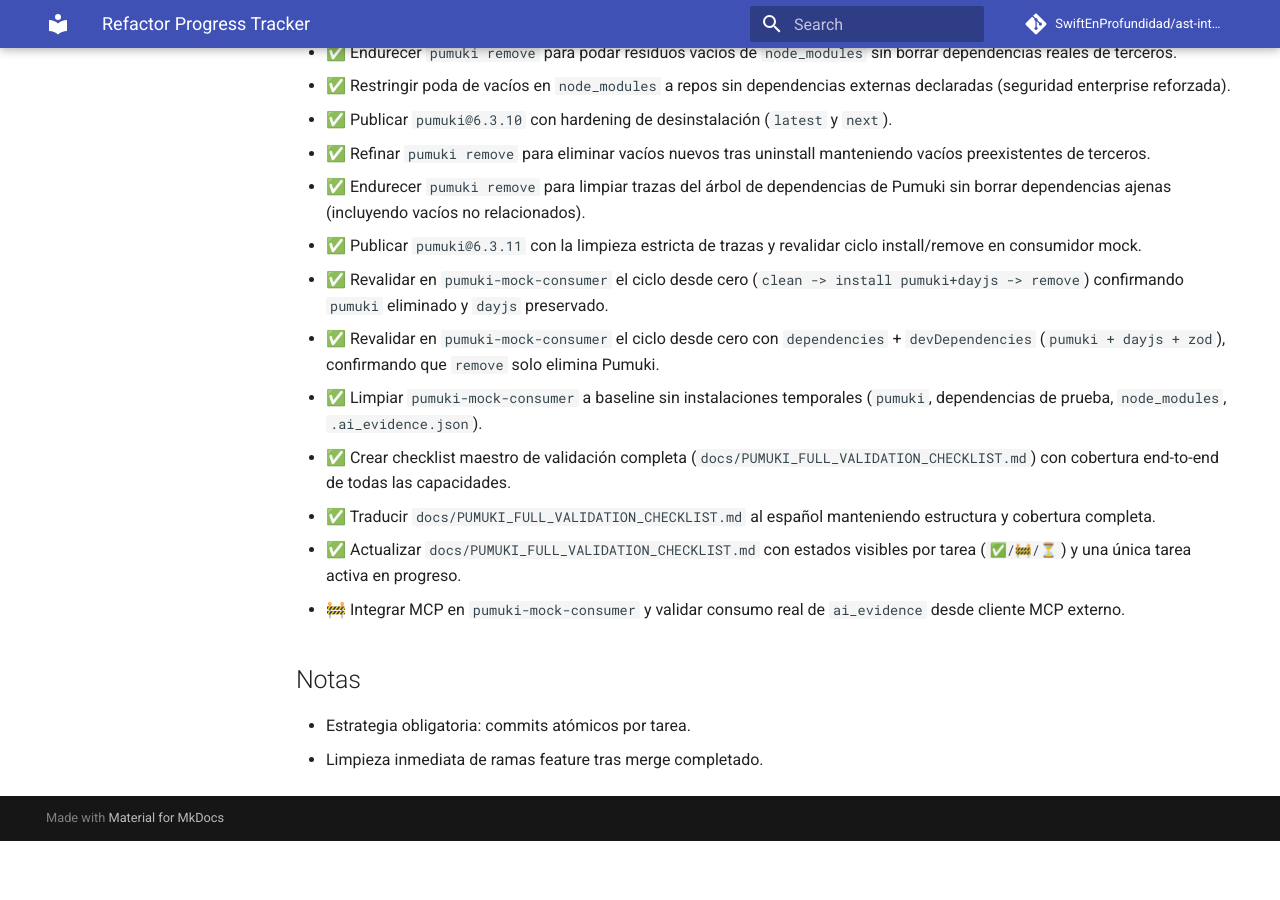
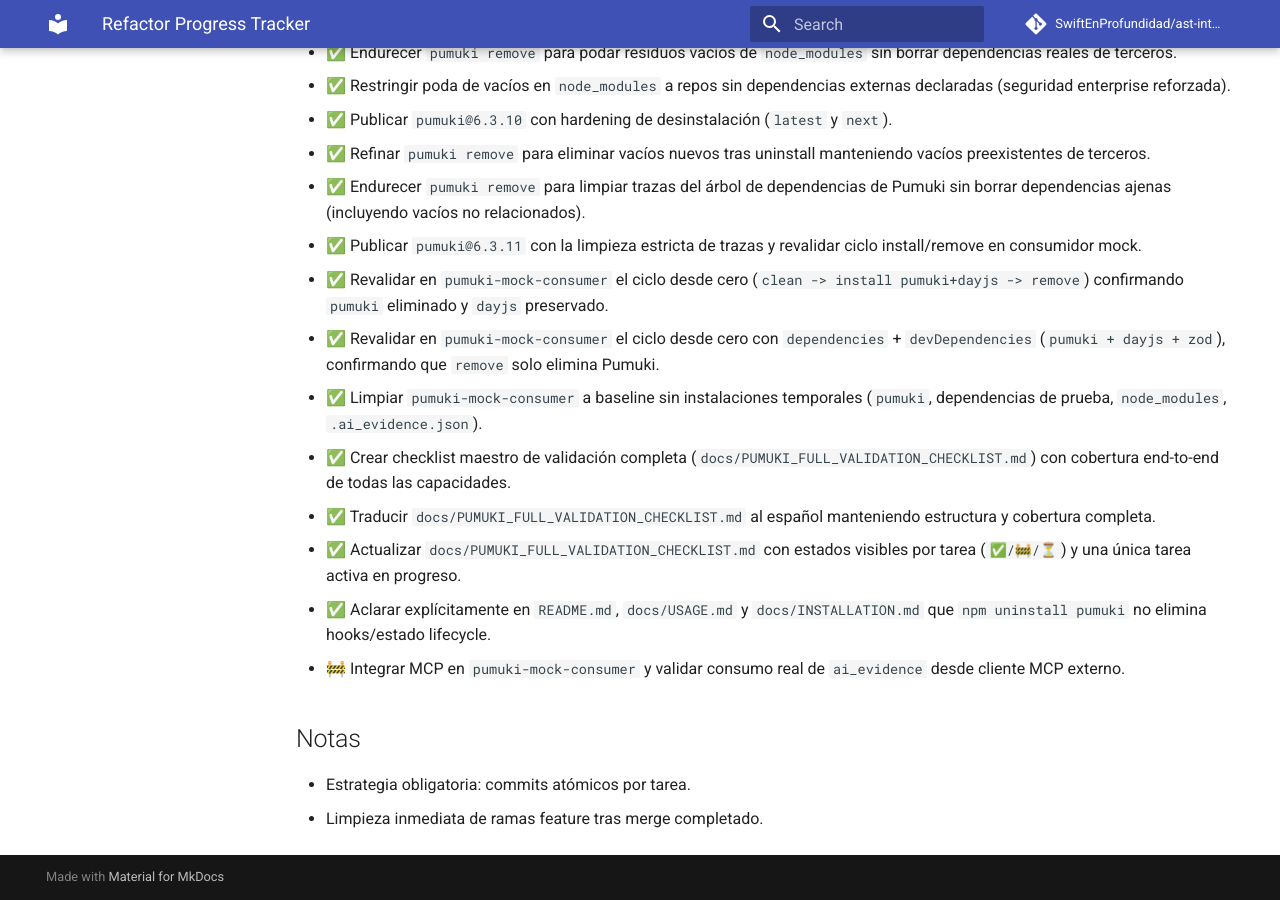
Before and after one commit to SwiftEnProfundidad/ast-intelligence-hooks, an MkDocs documentation site: the page built from docs/REFRACTOR_PROGRESS.md, in a window 1280 px wide and 900 px high, scrolled down 5856 px. Built offline with MkDocs 1.6.1 and Material for MkDocs 9.7.7, drawn with Linux system fonts in a browser that asks for light colours; comment, search, counter and statistics services are not loaded; before the commit the page ends 6697 px from its top, so only the background shows below that.

Commit message:
docs: clarify npm uninstall does not remove managed hooks

```diff
--- a/docs/REFRACTOR_PROGRESS.md
+++ b/docs/REFRACTOR_PROGRESS.md
@@ -168,6 +168,7 @@ Estado consolidado del refactor con seguimiento de tareas y evidencia del avance
 - ✅ Crear checklist maestro de validación completa (`docs/PUMUKI_FULL_VALIDATION_CHECKLIST.md`) con cobertura end-to-end de todas las capacidades.
 - ✅ Traducir `docs/PUMUKI_FULL_VALIDATION_CHECKLIST.md` al español manteniendo estructura y cobertura completa.
 - ✅ Actualizar `docs/PUMUKI_FULL_VALIDATION_CHECKLIST.md` con estados visibles por tarea (`✅/🚧/⏳`) y una única tarea activa en progreso.
+- ✅ Aclarar explícitamente en `README.md`, `docs/USAGE.md` y `docs/INSTALLATION.md` que `npm uninstall pumuki` no elimina hooks/estado lifecycle.
 - 🚧 Integrar MCP en `pumuki-mock-consumer` y validar consumo real de `ai_evidence` desde cliente MCP externo.
 
 ## Notas
```
Also changed, not shown: README.md (+2 -0 lines), docs/INSTALLATION.md (+1 -0 lines), docs/USAGE.md (+1 -0 lines).
